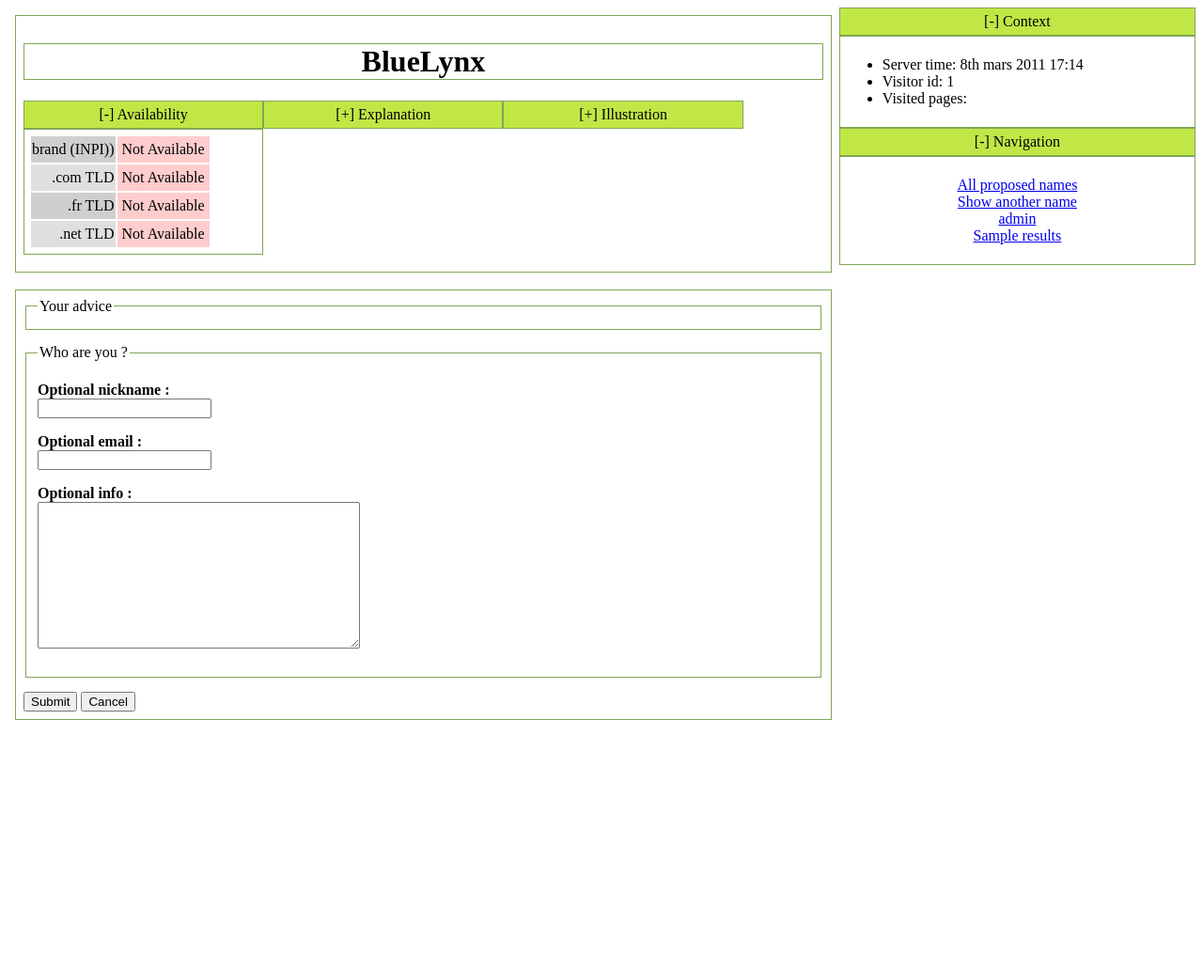
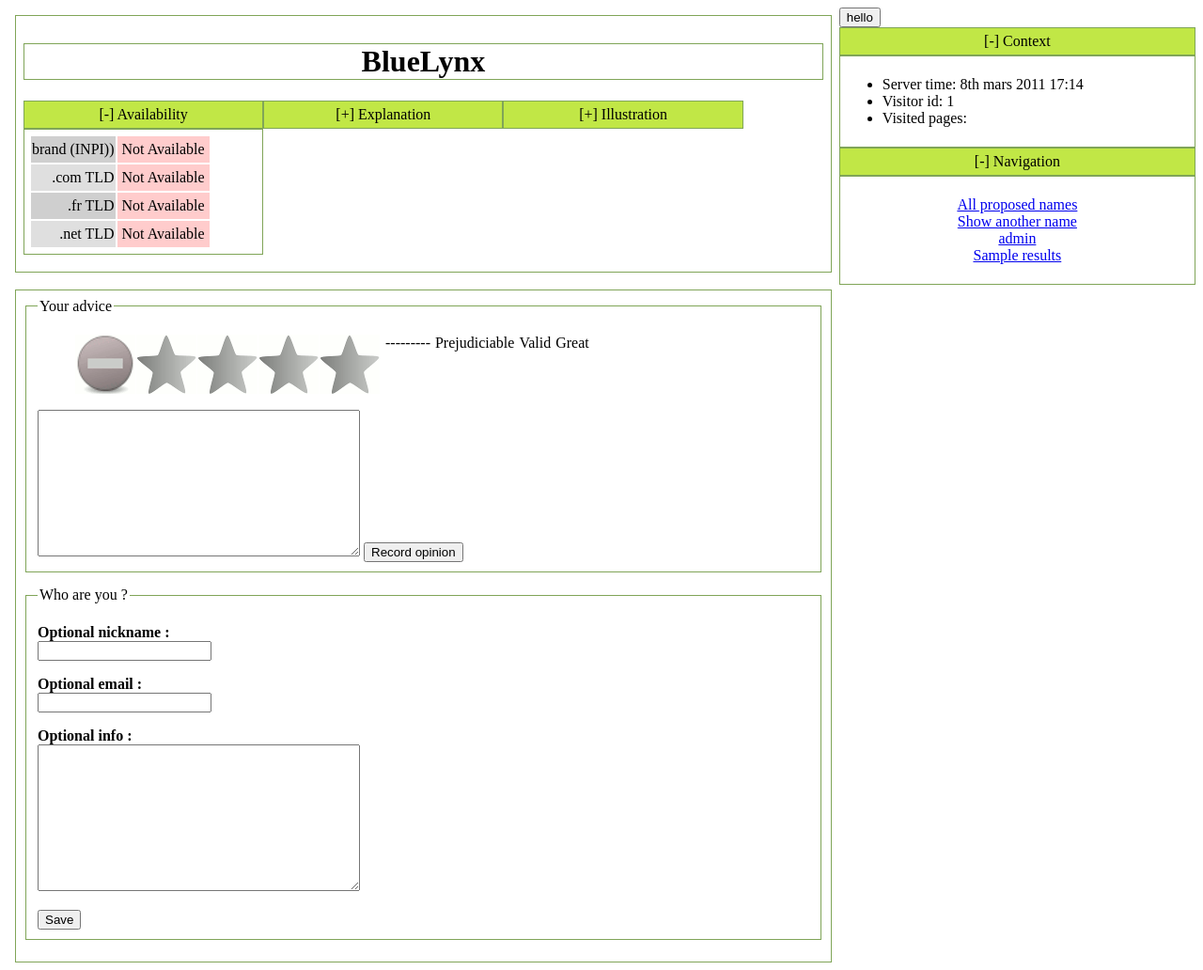
Before and after one commit to feth/_noname, a Django app: template templates/noname/detail.html in a window 1280 px wide. Shown: the whole page at 94% size. Before the commit the page ends 766 px from the top, so only its background shows below. Run offline with Django 3.2, Linux system fonts and the light colour scheme; data comes from the database, SQL or seed files in the repository; tables that the repository leaves empty hold one stand-in row (values such as "Sample post"); the template is opened without the code that fills it: values that come from a table or form of the project are taken from there, most other values are stand-ins (such as "Sample title", 1, 10 or a date in 2020).

Commit message:
some JS to auto post forms

```diff
--- a/templates/noname/detail.html
+++ b/templates/noname/detail.html
@@ -9,8 +9,39 @@
         $.fn.rating.options.starWidth = 64;
         $('input.star').rating();
     });
+
+    for (index=0;index<3;index++) {
+        $("div#id_value_" + index).click(function(){
+    	 $.post("/noname/eval/{{ companyname.name }}/", {value: index}, function(data){
+    	     $("#resulteval").html(data).css('display', 'inline').fadeOut(1000);
+    	 });
+        });
+    }
+
+    //JS enabled: ajax form
+    $("input.form").hide();
+
+    //rating part
+    $("span#msgbutton").html("<input type=\"button\" id=\"messagebutton\" value=\"Record opinion\"/>")
+    $("input#messagebutton").click(function () {
+        $.post("/noname/message/{{ companyname.name }}/",  {message: $("textarea#id_message").value}, function(data){
+            $("#resultmsg").html(data).css('display', 'inline').fadeOut(1000);
+        });
     });
 
+    //voter part
+    $("span#voterbutton").html("<input type=\"button\" id=\"savevoter\" value=\"Save\"/>")
+    $("input#savevoter").click(function () {
+        $.post("/noname/voterinfo/",  {
+		nickname: $("id_optional_nickname").value,
+		email: $("id_optional_email").value,
+		info: $("id_optional_info").value
+		}, function(data){
+            $("#resultvoter").html(data).css('display', 'inline').fadeOut(1000);
+        });
+    });
+
+});
 </script>
 {% endblock %}
 {% block css %}
@@ -35,6 +66,7 @@
 
 {% block body %}
 {% load i18n %}
+<input id="id_value_5" type="submit" value="hello"/>
 <div id="main">
     <div class="content" >
         <h1 id="companyname">{{ companyname.name }}</h1>
@@ -46,23 +78,36 @@
     </div>
     <hr/>
     <div class="forms">
-        <form action="{% url detail companyname %}" method="POST">
+        <form id="commonform" action="{% url detail companyname %}" method="POST">
             {% csrf_token %}
             <fieldset>
                 <legend>Your advice</legend>
                 <div id="evalform">
+		    <div id="ratingstars">
+			{{ evalform.value }}
+			<span id="resulteval"></span>
+		    </div> <!--ratingstars-->
+		    <div id="ratingmessage">
+			{{ evalform.message }}
+			<span id="msgbutton"></span>
+			<span id="resultmsg"></span>
+		    </div> <!--ratingmessage-->
+		    {% comment %}
                     {{ evalform.custom_display }}
+		    {% endcomment %}
                 </div><!--evalform-->
             </fieldset>
             <fieldset>
                 <legend>Who are you ?</legend>
                 <div id="voterform">
                     {{ voterform.custom_display }}
+		    <span id="voterbutton"></span>
+		    <span id="resultvoter"></span>
                 </div><!--voterform-->
             </fieldset>
                 <div class="buttons">
-                    <input type="submit" value="Submit"/>
-                    <input type="button" onclick="self.location.href='.'" value="Cancel">
+                    <input type="submit" class="form" value="Submit"/>
+                    <input type="button" class="form" onclick="self.location.href='.'" value="Cancel">
                 </div>
             </form>
     </div> <!--forms-->
```
Lines whose indentation alone changed are shown as unchanged.
